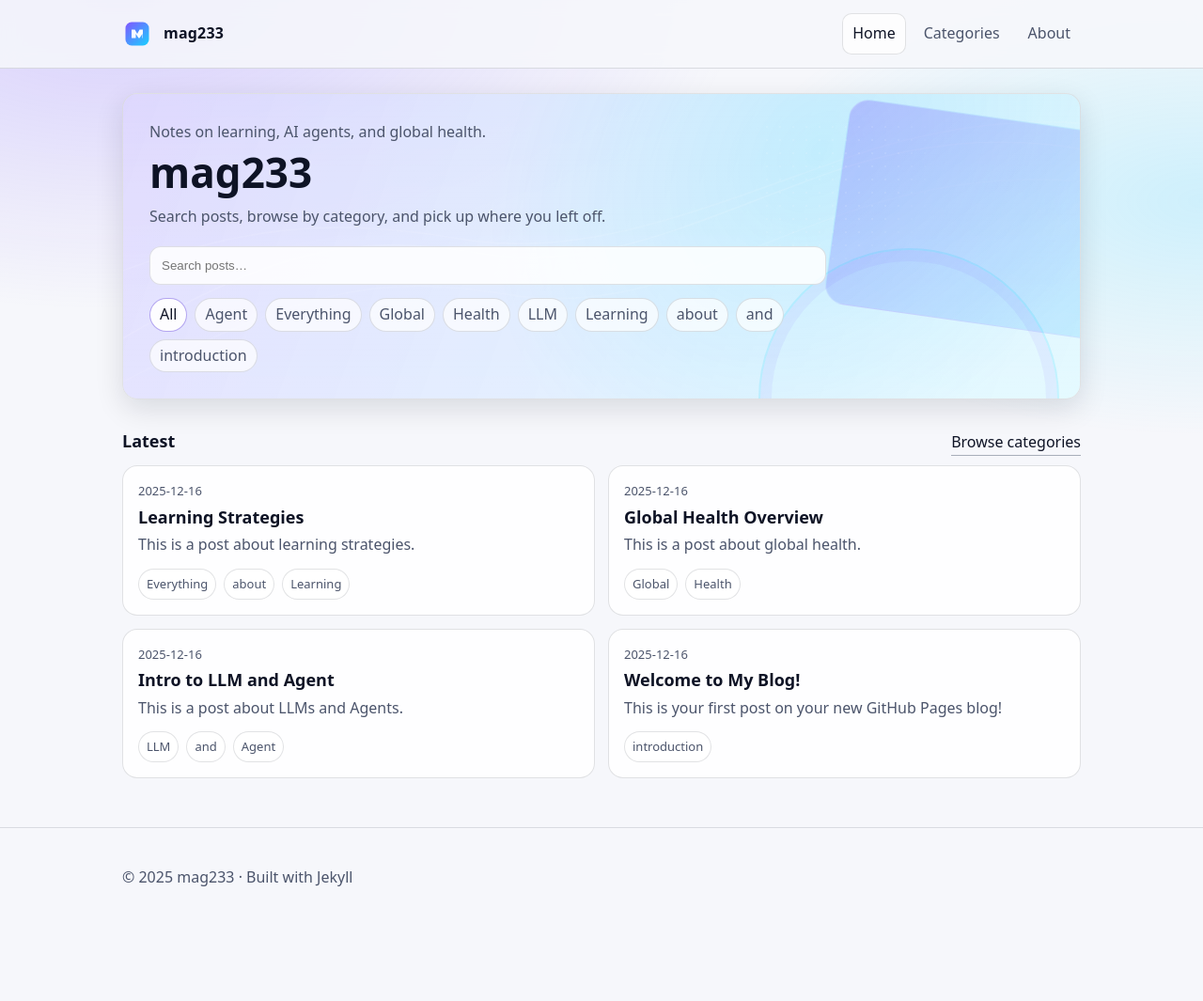
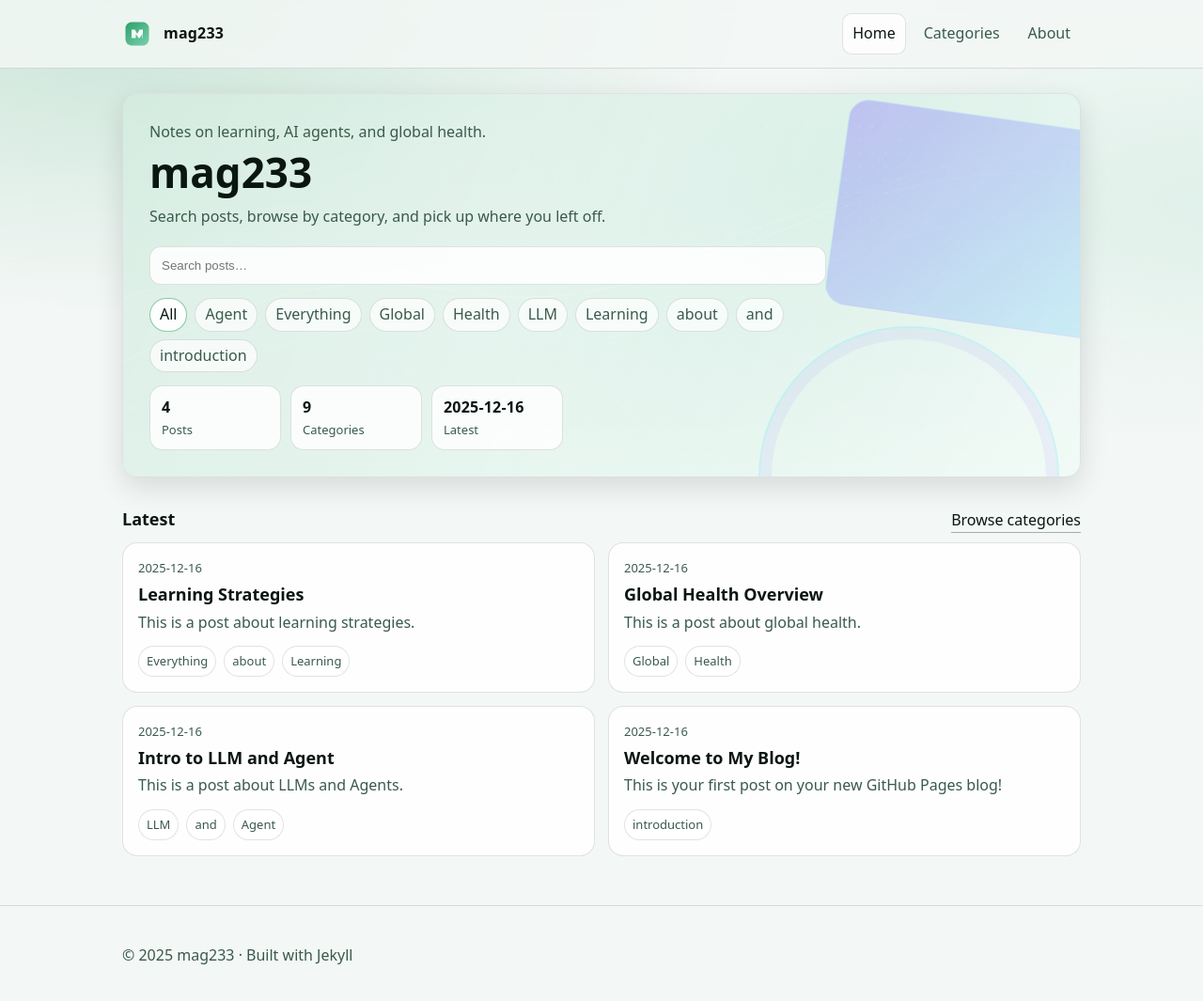
Before and after one commit to mag233/mag233.github.io, a Jekyll site: the page built from index.md, in a window 1280 px wide and 1069 px high. Shown: the top 1065 px of the window at 94% size. Built offline with Jekyll 4.4.1, drawn with Linux system fonts in a browser that asks for light colours.

Commit message:
update theme

```diff
--- a/_layouts/home.html
+++ b/_layouts/home.html
@@ -20,6 +20,21 @@ layout: default
         <button class="tab" type="button" data-category="{{ name | escape }}" role="tab" aria-selected="false">{{ name }}</button>
       {% endfor %}
     </div>
+
+    <div class="stats" aria-label="Site statistics">
+      <div class="stat">
+        <div class="stat__value">{{ site.posts | size }}</div>
+        <div class="stat__label">Posts</div>
+      </div>
+      <div class="stat">
+        <div class="stat__value">{{ site.categories | size }}</div>
+        <div class="stat__label">Categories</div>
+      </div>
+      <div class="stat">
+        <div class="stat__value">{{ site.posts.first.date | date: "%Y-%m-%d" }}</div>
+        <div class="stat__label">Latest</div>
+      </div>
+    </div>
   </div>
   <div class="hero__art" aria-hidden="true">
     <div class="art art--card"></div>
@@ -36,7 +51,7 @@ layout: default
 
   <ul id="postList" class="post-grid">
     {% for post in site.posts %}
-      <li class="post-card" data-categories="{{ post.categories | join: '|' | escape }}">
+      <li class="post-card" data-categories='{{ post.categories | jsonify | escape }}'>
         <a class="post-card__link" href="{{ post.url | relative_url }}">
           <div class="post-card__meta">
             <time datetime="{{ post.date | date_to_xmlschema }}">{{ post.date | date: "%Y-%m-%d" }}</time>
--- a/assets/css/site.css
+++ b/assets/css/site.css
@@ -1,12 +1,12 @@
 :root{
-  --bg:#0b1020;
-  --panel:#0f1730;
-  --panel2:#0c132a;
-  --text:#e9ecf3;
-  --muted:#a8b0c4;
+  --bg:#06110d;
+  --panel:#0b1a14;
+  --panel2:#081611;
+  --text:#eaf3ee;
+  --muted:#a9c0b4;
   --line:rgba(255,255,255,.10);
-  --brand:#7c5cff;
-  --brand2:#18d1ff;
+  --brand:#2fa36b;
+  --brand2:#7ccfb0;
   --shadow: 0 10px 30px rgba(0,0,0,.25);
   --radius: 16px;
   --container: 1060px;
@@ -14,12 +14,12 @@
 
 @media (prefers-color-scheme: light){
   :root{
-    --bg:#f6f7fb;
+    --bg:#f3f7f5;
     --panel:#ffffff;
     --panel2:#ffffff;
-    --text:#0e1325;
-    --muted:#4b546b;
-    --line:rgba(14,19,37,.12);
+    --text:#0a1611;
+    --muted:#3a5a4b;
+    --line:rgba(10,22,17,.12);
     --shadow: 0 10px 30px rgba(10,15,30,.12);
   }
 }
@@ -31,8 +31,8 @@ body{
   font: 16px/1.6 system-ui,-apple-system,Segoe UI,Roboto,Inter,Arial,sans-serif;
   color:var(--text);
   background:
-    radial-gradient(1200px 600px at 10% 0%, rgba(124,92,255,.25), transparent 55%),
-    radial-gradient(1000px 500px at 100% 20%, rgba(24,209,255,.18), transparent 50%),
+    radial-gradient(1200px 600px at 10% 0%, rgba(47,163,107,.22), transparent 55%),
+    radial-gradient(1000px 500px at 100% 20%, rgba(124,207,176,.16), transparent 50%),
     var(--bg);
 }
 
@@ -159,6 +159,17 @@ body{
 .tab:hover{color:var(--text); background: color-mix(in srgb, var(--panel) 86%, transparent)}
 .tab.is-active{color:var(--text); border-color: color-mix(in srgb, var(--brand) 45%, var(--line)); background: color-mix(in srgb, var(--panel) 92%, transparent)}
 
+.stats{display:flex; flex-wrap:wrap; gap:10px; margin-top: 14px}
+.stat{
+  border:1px solid var(--line);
+  border-radius: 14px;
+  padding: 10px 12px;
+  background: color-mix(in srgb, var(--panel) 82%, transparent);
+  min-width: 140px;
+}
+.stat__value{font-weight:800; letter-spacing:.2px}
+.stat__label{color:var(--muted); font-size: 13px}
+
 .section{padding: 18px 0 34px}
 .section__header{display:flex; justify-content:space-between; align-items:baseline; gap:12px; margin-bottom: 10px}
 .section__title{margin:0; font-size: 18px}
--- a/assets/js/site.js
+++ b/assets/js/site.js
@@ -20,7 +20,15 @@
         li.hidden = false;
         return;
       }
-      const cats = (li.getAttribute("data-categories") || "").split("|").map((c) => c.trim());
+      const raw = li.getAttribute("data-categories") || "[]";
+      let cats = [];
+      try {
+        cats = JSON.parse(raw);
+      } catch (_e) {
+        cats = raw.split("|");
+      }
+      if (typeof cats === "string") cats = [cats];
+      cats = (cats || []).map((c) => String(c).trim()).filter(Boolean);
       li.hidden = !cats.includes(category);
     });
   }
@@ -101,7 +109,15 @@
           const posts = await searchIndexPromise;
           const hits = posts
             .map((p) => {
-              const hay = normalize(p.title) + "\n" + normalize(p.excerpt) + "\n" + normalize(p.content) + "\n" + normalize((p.categories || []).join(" "));
+              const catList = Array.isArray(p.categories) ? p.categories : p.categories ? [p.categories] : [];
+              const hay =
+                normalize(p.title) +
+                "\n" +
+                normalize(p.excerpt) +
+                "\n" +
+                normalize(p.content) +
+                "\n" +
+                normalize(catList.join(" "));
               const idx = hay.indexOf(lastQuery);
               return idx === -1 ? null : { p, idx };
             })
```
Also changed, not shown: assets/img/favicon.svg, assets/img/hero.svg, assets/img/logo.svg.
